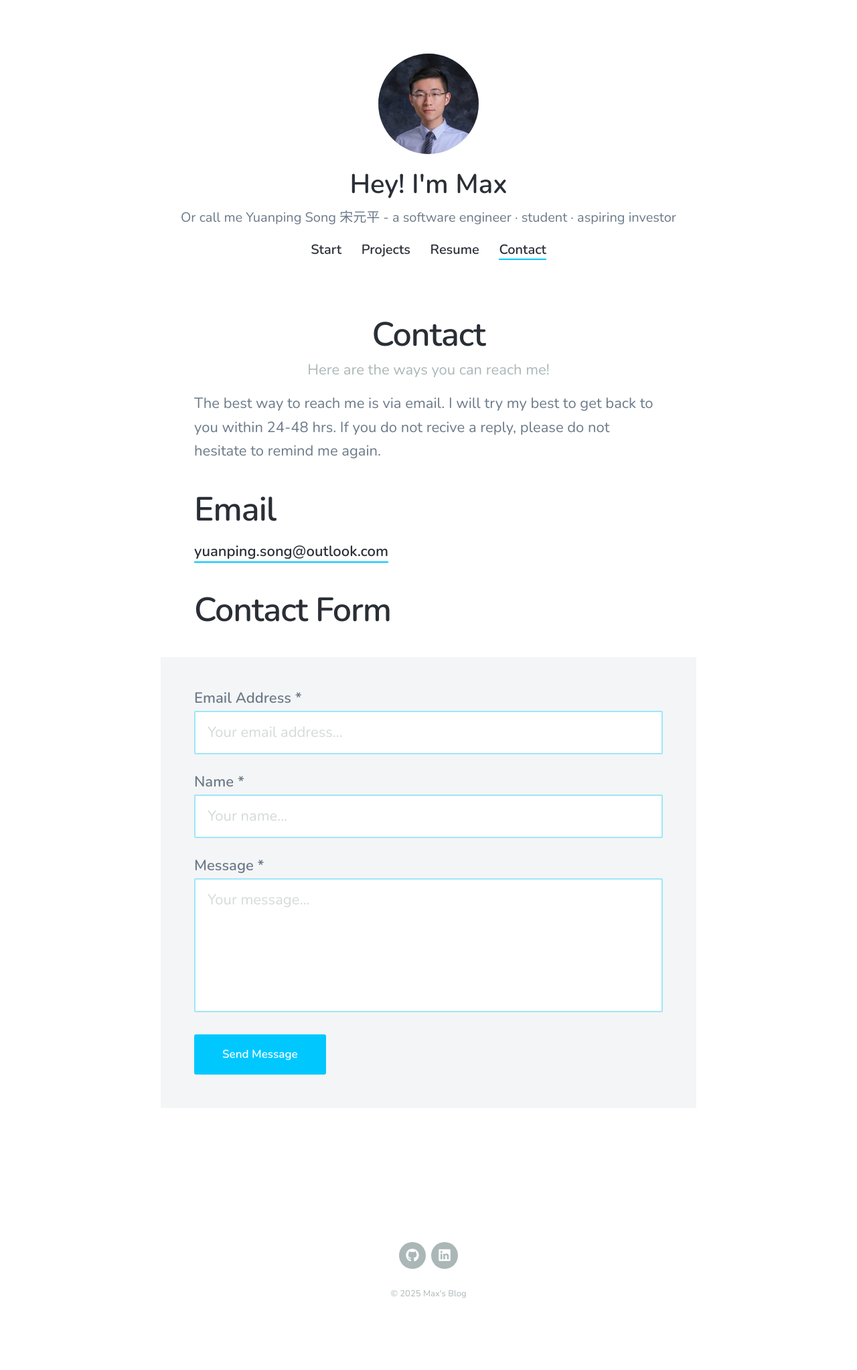
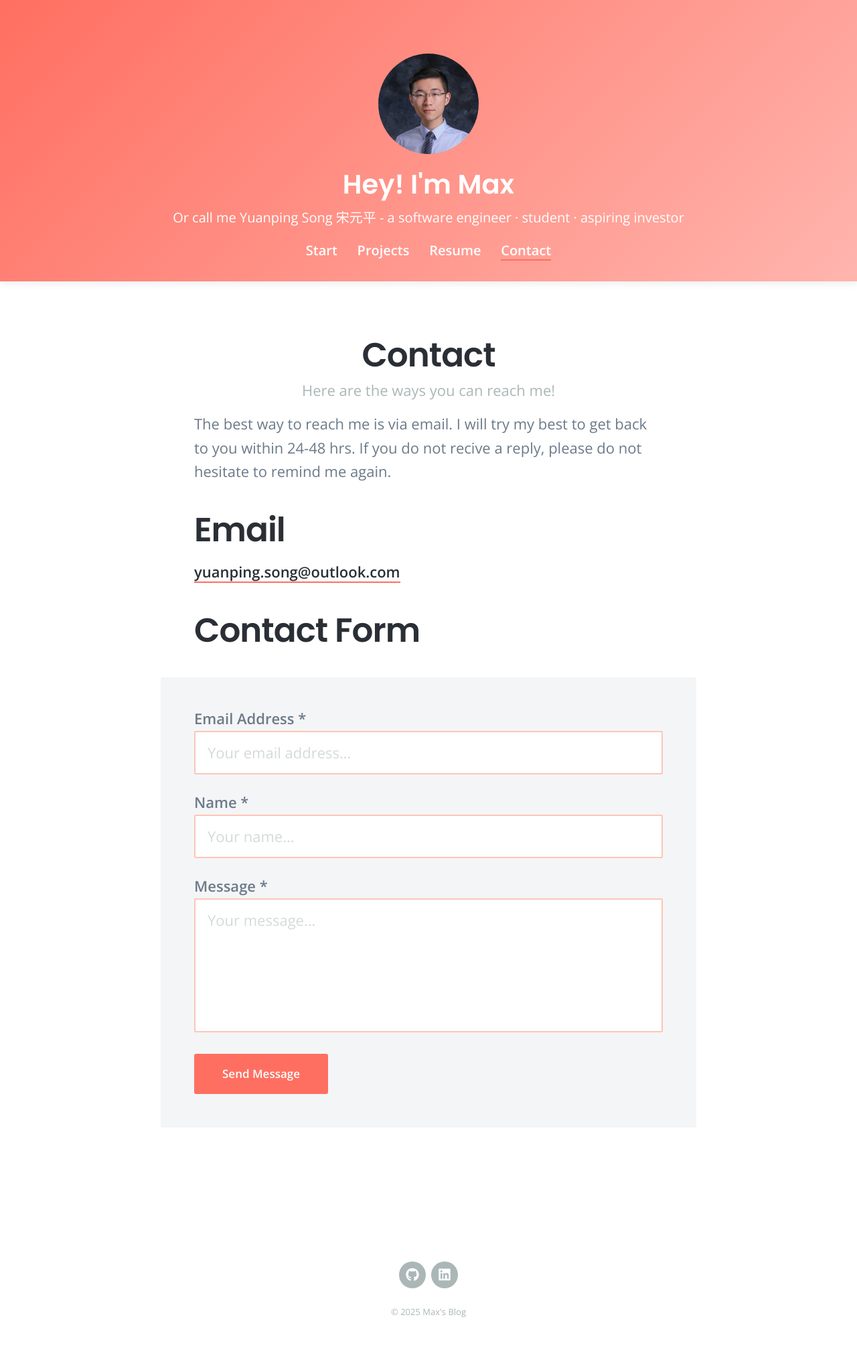
Before and after one commit to YuanpingSong/yuanpingsong.github.io, a Jekyll site: the page built from _pages/contact.md, in a window 1280 px wide. Shown: the whole page at 67% size. Built offline with Jekyll 4.4.1, drawn with Linux system fonts in a browser that asks for light colours; nearby versions of some CDN libraries; before the commit the page ends 2018 px from its top, so only the background shows below that.

Commit message:
Highlight active menu item and add header shadow

```diff
--- a/_includes/header.html
+++ b/_includes/header.html
@@ -24,7 +24,7 @@
                         <ul class="menu__list">
                                 {% for item in site.data.settings.menu_settings.menu_items %}
                                 <li class="menu__list__item">
-					<a href="{{ item.url }}" class="menu__list__item__link">{{ item.title }}</a>
+                                        <a href="{{ item.url }}" class="menu__list__item__link{% if page.url == item.url %} active-link{% endif %}">{{ item.title }}</a>
                                 </li>
                                 {% endfor %}
                         </ul>
--- a/_sass/_includes/_header.scss
+++ b/_sass/_includes/_header.scss
@@ -8,9 +8,14 @@
 
 // - - - - - - - - - - - - - - - - - - - - - - - - - - - - - - - - - - - - Header
 
+
+
 .header {
-	padding-top: 30px;
+        padding: 30px 0;
         text-align: center;
+        background: linear-gradient(135deg, $accent-color, lighten($accent-color, 15%));
+        color: $background-color;
+        @include box-shadow(0, 4px, 10px, rgba($text-dark-color, 0.08));
 
 	@include mq(tabletp) {
 		padding-top: 60px;
@@ -50,13 +55,14 @@
 	height: auto;
 }
 
+
 .header__title {
         font-family: $title-font;
         font-size: $sitetitle-small;
         font-weight: $sitetitle-weight;
         letter-spacing: $sitetitle-spacing;
         line-height: 1;
-	color: $text-dark-color;
+        color: $background-color;
 
 	&:hover {
 		color: $accent-color;
@@ -78,6 +84,7 @@
 	font-weight: $sitetagline-weight;
 	letter-spacing: $sitetagline-spacing;
         line-height: $sitetagline-lineheight;
+        color: $background-color;
 
 	@include mq(tabletp) {
 		margin-top: 15px;
@@ -123,7 +130,7 @@
 .menu__list__item__link {
 	font-size: $menu-small;
 	font-weight: $menu-weight;
-	color: $text-dark-color;
+        color: $background-color;
 	border-bottom: 2px solid transparent;
 
 	&:hover {
@@ -140,5 +147,6 @@
 
         &.active-link {
                 border-bottom-color: $accent-color;
+                font-weight: $bold-weight;
         }
 }
--- a/_sass/_includes/_listing.scss
+++ b/_sass/_includes/_listing.scss
@@ -8,6 +8,10 @@
         margin-top: 50px;
         max-width: 1280px;
         margin: auto;
+        background: $background-color;
+        border-radius: 8px;
+        padding: 20px;
+        @include box-shadow(0, 4px, 12px, rgba($text-dark-color, 0.05));
 
 	@include mq(tabletp) {
 		margin-top: 80px;
@@ -39,6 +43,8 @@
         background-size: cover;
         background-position: center;
         background-repeat: no-repeat;
+        border-radius: 6px;
+        overflow: hidden;
 
 	@include mq(tabletp) {
 		margin-top: 25px;
```
Also changed, not shown: _data/settings.yml (+5 -5 lines). Lines whose indentation alone changed are shown as unchanged.
